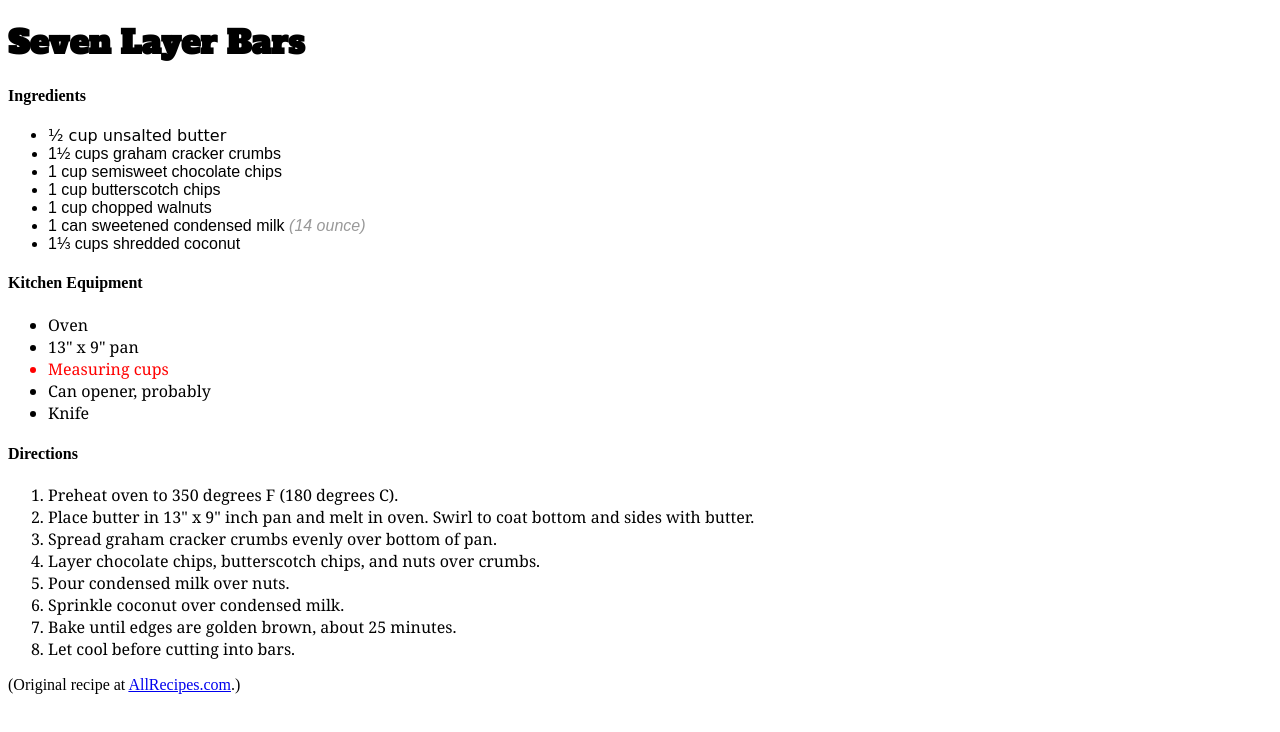
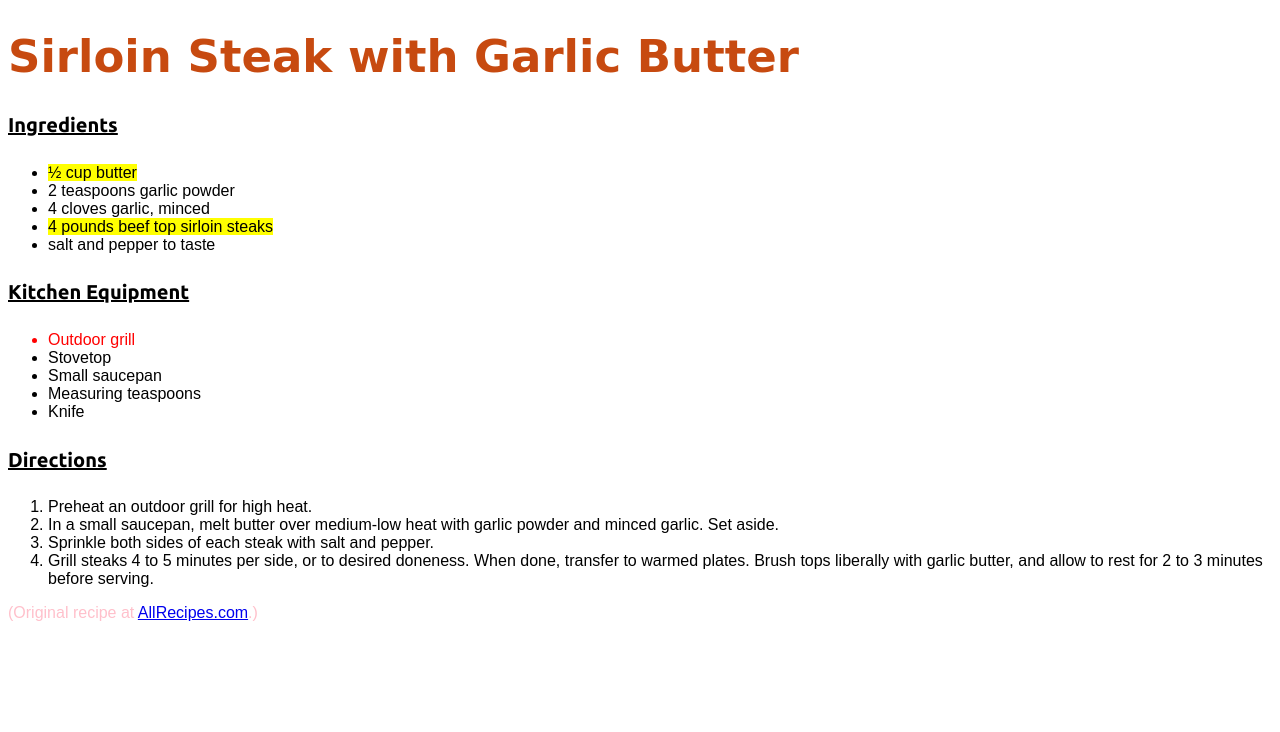
Before and after one commit to emilyaumell/tp3, a plain HTML site: page index.html in a window 1280 px wide. Drawn offline with Linux system fonts and the light colour scheme; a script that the page names is missing; a web font is replaced by a local one.

Commit message:
updated with recipe

```diff
--- a/index.html
+++ b/index.html
@@ -6,27 +6,47 @@
 	<!-- meta tags and title -->
 	<meta charset="UTF-8">
 	<meta name="viewport" content="width=device-width, initial-scale=1.0">
-	<title>Seven Layer Bar Recipe</title>
+	<title>Sirloin Steak with Butter</title>
 
 	<!-- external and internal CSS -->
 	<link rel="stylesheet" href="styles.css" media="all">
 	<style>
 
-    li {
-  font-family: Georgia;
+    @import url('https://fonts.googleapis.com/css2?family=Bowlby+One+SC&display=swap');
+@import url('https://fonts.googleapis.com/css2?family=Ubuntu:wght@700&display=swap');
+
+li {
+  font-family: Arial;
 }
 
 #ingredients li {
   font-family: Arial;
 }
 
-#ingredients li span {
-  font-style: italic;
-  color: #999;
+#equipment li:nth-child(3) {
+
 }
 
-#equipment li:nth-child(3) {
-  color: red;
+h1 {
+  font-family: 'Bowlby One SC', cursive;
+  font-size: 45px;
+  color: #c74a10;
+
+}
+
+h4 {
+  font-family: 'Ubuntu', sans-serif;
+  font-size: 20px;
+  text-decoration: underline;
+}
+
+#highlight {
+  background-color: yellow;
+}
+
+p {
+  font-family: Arial;
+  color: pink;
 }
 
 	</style>
@@ -40,28 +60,26 @@
 </head>
 <body>
 
-<h1>Seven Layer Bars</h1>
+<h1>Sirloin Steak with Garlic Butter</h1>
 
 <div id="ingredients">
   <h4>Ingredients</h4>
   <ul>
-    <li style="font-family: cursive;">½ cup unsalted butter</li>
-    <li>1½ cups graham cracker crumbs</li>
-    <li>1 cup semisweet chocolate chips</li>
-    <li>1 cup butterscotch chips</li>
-    <li>1 cup chopped walnuts</li>
-    <li>1 can sweetened condensed milk <span>(14 ounce)</span></li>
-    <li>1⅓ cups shredded coconut</li>
+    <li><mark>½ cup butter</mark></li>
+    <li>2 teaspoons garlic powder</li>
+    <li>4 cloves garlic, minced</li>
+    <li><mark>4 pounds beef top sirloin steaks</mark></li>
+    <li>salt and pepper to taste</li>
   </ul>
 </div>
 
 <div id="equipment">
   <h4>Kitchen Equipment</h4>
   <ul>
-    <li>Oven</li>
-    <li>13" x 9" pan</li>
-    <li>Measuring cups</li>
-    <li>Can opener, probably</li>
+    <li id="grill">Outdoor grill</li>
+    <li>Stovetop</li>
+    <li>Small saucepan</li>
+    <li>Measuring teaspoons</li>
     <li>Knife</li>
   </ul>
 </div>
@@ -69,18 +87,14 @@
 <div id="directions">
   <h4>Directions</h4>
   <ol>
-    <li>Preheat oven to 350 degrees F (180 degrees C).</li>
-    <li>Place butter in 13" x 9" inch pan and melt in oven. Swirl to coat bottom and sides with butter.</li>
-    <li>Spread graham cracker crumbs evenly over bottom of pan.</li>
-    <li>Layer chocolate chips, butterscotch chips, and nuts over crumbs.</li>
-    <li>Pour condensed milk over nuts.</li>
-    <li>Sprinkle coconut over condensed milk.</li>
-    <li>Bake until edges are golden brown, about 25 minutes.</li>
-    <li>Let cool before cutting into bars.</li>
+    <li>Preheat an outdoor grill for high heat.</li>
+    <li>In a small saucepan, melt butter over medium-low heat with garlic powder and minced garlic. Set aside.</li>
+    <li>Sprinkle both sides of each steak with salt and pepper.</li>
+    <li>Grill steaks 4 to 5 minutes per side, or to desired doneness. When done, transfer to warmed plates. Brush tops liberally with garlic butter, and allow to rest for 2 to 3 minutes before serving.</li>
   </ol>
 </div>
 
-<p>(Original recipe at <a href="https://www.allrecipes.com/recipe/9889/seven-layer-bars/">AllRecipes.com</a>.)</p>
+<p>(Original recipe at <a href="https://www.allrecipes.com/recipe/14554/sirloin-steak-with-garlic-butter/?internalSource=hub%20recipe&referringContentType=Search">AllRecipes.com</a>.)</p>
 
 </body>
 </html>
--- a/styles.css
+++ b/styles.css
@@ -1,22 +1,32 @@
-@import url('https://fonts.googleapis.com/css2?family=Alfa+Slab+One&display=swap');
+@import url('https://fonts.googleapis.com/css2?family=Bowlby+One+SC&display=swap');
+@import url('https://fonts.googleapis.com/css2?family=Ubuntu:wght@700&display=swap');
 
 li {
-  font-family: Georgia;
+  font-family: Arial;
 }
 
 #ingredients li {
   font-family: Arial;
 }
 
-#ingredients li span {
-  font-style: italic;
-  color: #999;
+h1 {
+  font-family: 'Bowlby One SC', cursive;
+  font-size: 45px;
+  color: #c74a10;
+
 }
 
-#equipment li:nth-child(3) {
+h4 {
+  font-family: 'Ubuntu', sans-serif;
+  font-size: 20px;
+  text-decoration: underline;
+}
+
+p {
+  font-family: Arial;
+  color: pink;
+}
+
+#grill {
   color: red;
 }
-
-h1 {
-  font-family: 'Alfa Slab One', cursive;
-}
```
